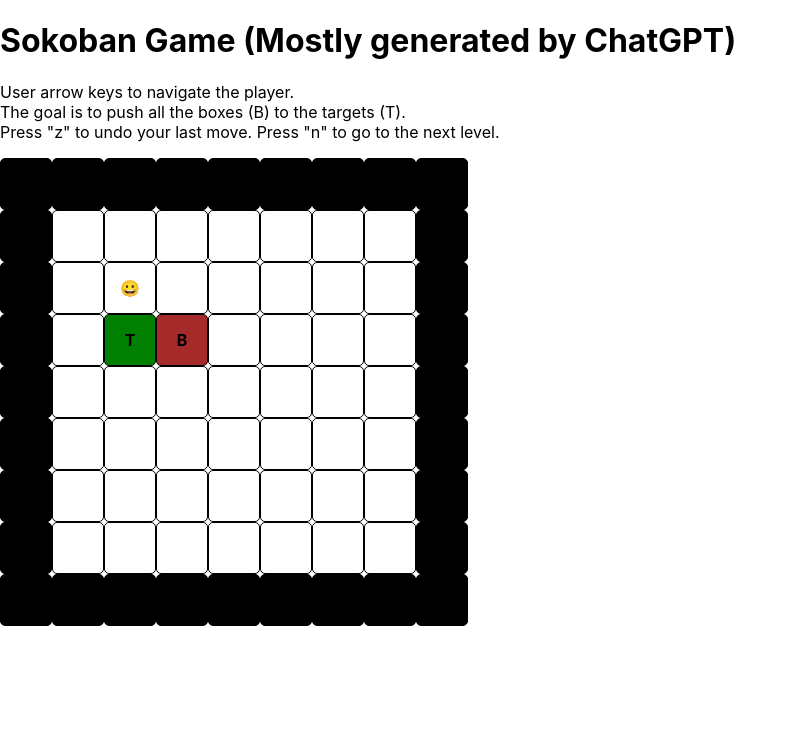
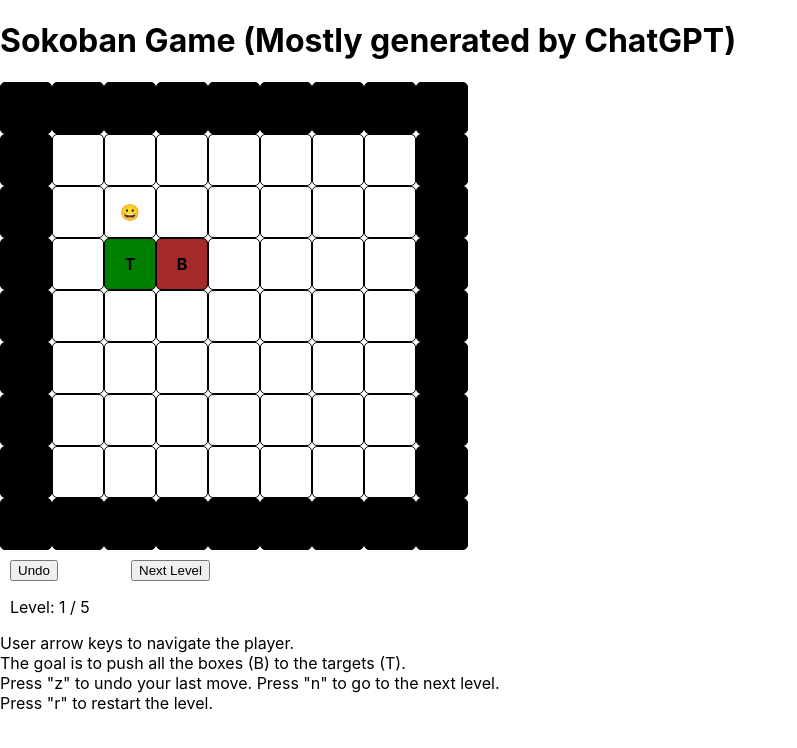
Before and after one commit to gwyn-art/chat-gpt-sokoban, a React (Create React App) app: page / in a window 1280 px wide. Shown: the top 748 px of the page, without its empty margins (0-797 px from the left). Built offline with nearby package versions, Linux system fonts and the light colour scheme.

Commit message:
v1.1 Improved by copilot

```diff
--- a/src/Game.tsx
+++ b/src/Game.tsx
@@ -1,4 +1,4 @@
-import React, { KeyboardEventHandler, useEffect, useState } from 'react';
+import React, { useEffect, useState } from 'react';
 import { GameState } from './types';
 import { levels } from './levels';
 import { Helper } from './Helper';
@@ -8,21 +8,36 @@
       const [gameState, setGameState] = useState(levels[FIRST_LEVEL]);
       const [history, setHistory] = useState<GameState[]>([levels[FIRST_LEVEL]]);
       const [currentLevel, setCurrentLevel] = useState(FIRST_LEVEL)
-      console.log("🚀 ~ file: Game.tsx:58 ~ gameState", gameState)
 
       const handleUndo = () => {
-        if (history.length > 1) {
+          if (history.length > 1) {
           const newHistory = [...history];
           const prevGameState = newHistory.pop();
           setHistory(newHistory);
-          if (prevGameState)
-            setGameState(prevGameState);
-        }
+          if (prevGameState) setGameState(prevGameState);
+          }
+      };
+
+      const isLevelCompleted = () => {
+          const boxes = gameState.boxes;
+          const targets = gameState.targets;
+          return boxes.every((box) => targets.some((target) => target[0] === box[0] && target[1] === box[1]));
+      };
+
+      const isGameWon = () => {
+          return currentLevel === levels.length - 1 && isLevelCompleted();
+      };
+
+      const handleNextLevel = () => {
+          if (isLevelCompleted() && !isGameWon()) {
+          setHistory([...history, levels[currentLevel + 1]]);
+          setCurrentLevel(currentLevel + 1);
+          setGameState(levels[currentLevel + 1]);
+          }
       };
 
       function handleKeyDown(event: KeyboardEvent) {
         const playerPosition = gameState.playerPosition;
-        console.log("🚀 ~ file: Game.tsx:62 ~ handleKeyDown ~ gameState.playerPosition", gameState.playerPosition)
         const boxes = gameState.boxes;
         let direction: [number, number] = [0, 0];
         switch (event.key) {
@@ -38,6 +53,8 @@
           case "ArrowRight":
             direction = [0, 1];
             break;
+          case "r":
+            return handlePlayAgain();
           case 'n':
             if (isLevelCompleted() && !isGameWon()) {
               setHistory([...history, levels[currentLevel + 1]])
@@ -94,16 +111,6 @@
       });
       }
 
-      function isLevelCompleted(): boolean {
-        return gameState.boxes.every((boxPos) =>
-          gameState.targets.some((targetPos) => targetPos[0] === boxPos[0] && targetPos[1] === boxPos[1])
-        );
-      }
-
-      function isGameWon(): boolean {
-        return currentLevel === levels.length - 1;
-      }
-
       function handlePlayAgain() {
         if (isGameWon()) {
           setCurrentLevel(FIRST_LEVEL)
@@ -126,7 +133,6 @@
   return (
     <div>
     <h1>Sokoban Game (Mostly generated by ChatGPT)</h1>
-    <Helper />
     <div style={{ display: "flex", flexDirection: "column" }}>
       {[...Array(gameState.height)].map((_, rowIndex) => (
         <div key={`row-${rowIndex}`} style={{ display: "flex" }}>
@@ -156,16 +162,30 @@
         </div>
       ))}
     </div>
-    {isLevelCompleted() && ( <> <h2>{isGameWon() ? 'You completed the Game!' : 'Level Completed!'}</h2> <button onClick={handlePlayAgain}>Play Again</button>
-    {!isGameWon() && (
-    <button onClick={() => {
-      if (currentLevel < levels.length - 1) {
-        setCurrentLevel(currentLevel + 1)
-        setGameState(levels[currentLevel + 1])
-      }
-    }}>Next Level</button>
-    )}
-    </>)}
+    <div className="controls">
+            <button onClick={handleUndo}>Undo</button>
+            <button onClick={handleNextLevel}>Next Level</button>
+        </div>
+    <div className="info">
+            <p>
+            Level: {currentLevel + 1} / {levels.length}
+            </p>
+            <p>{isGameWon() ? 'You won!' : isLevelCompleted() ? 'Level completed!' : ''}</p>
+        </div>
+        <Helper />
+        <style>
+            {`
+            .controls {
+                display: flex;
+                justify-content: space-between;
+                margin: 10px;
+                width: 200px;
+            }
+            .info {
+                margin: 10px;
+            }
+            `}
+        </style>
   </div>
   );
 };
--- a/src/Helper.tsx
+++ b/src/Helper.tsx
@@ -7,7 +7,8 @@
             User arrow keys to navigate the player. <br/>
             The goal is to push all the boxes (B) to the targets (T). <br/>
             Press "z" to undo your last move.
-            Press "n" to go to the next level.
+            Press "n" to go to the next level. <br/>
+            Press "r" to restart the level.
         </p>
     )
 }
```
